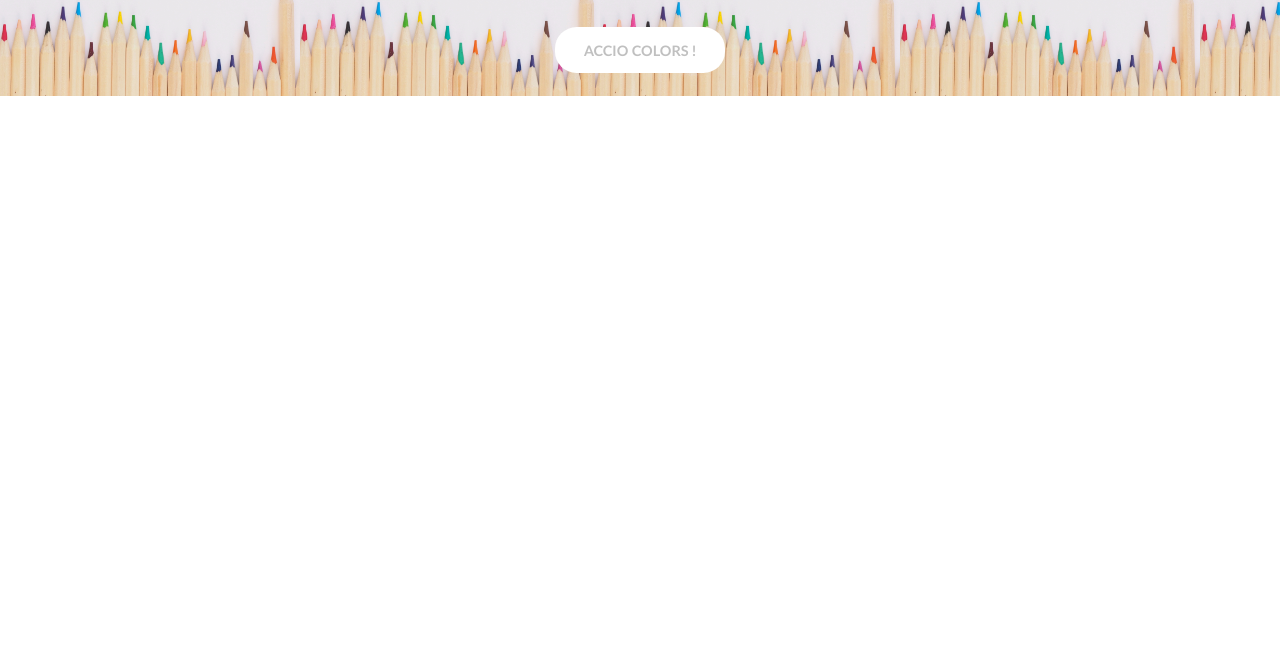
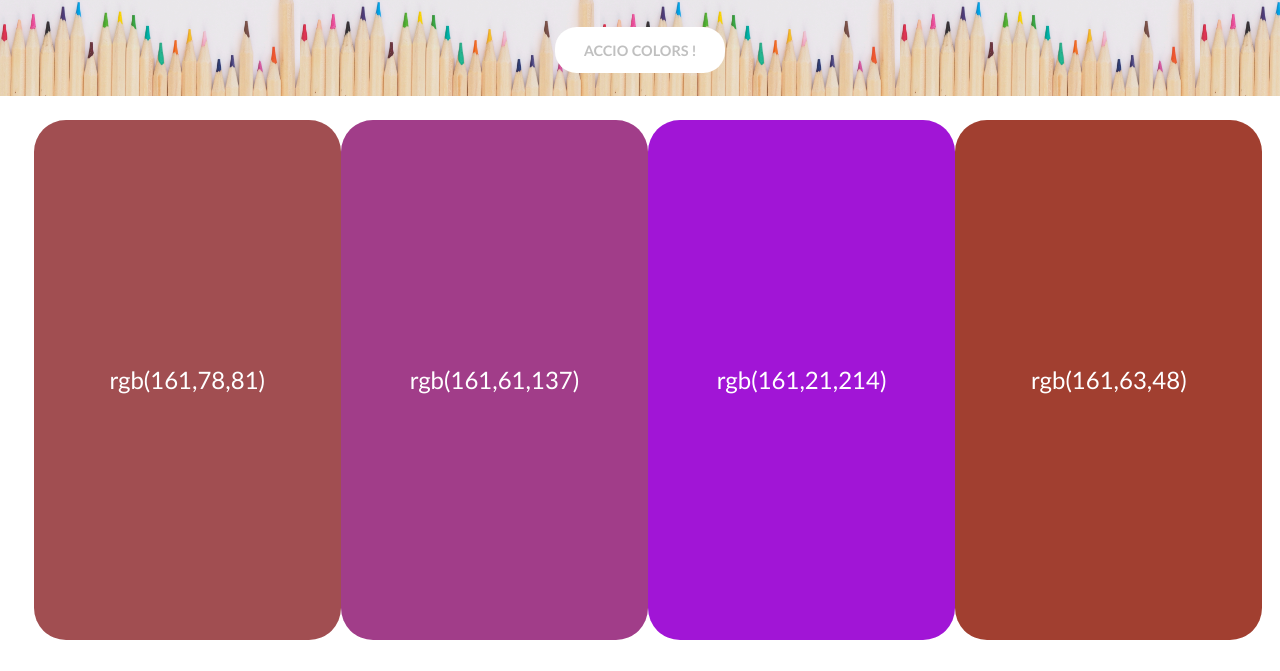
Before and after one commit to tusia313/js-color-generator, a plain HTML site: page index.html in a window 1280 px wide. Shown: the part 129-800 px from the top of the page. Drawn offline with Linux system fonts and the light colour scheme.

Commit message:
Add screens

```diff
--- a/css/style.css
+++ b/css/style.css
@@ -64,14 +64,16 @@ header #spawn-button:active {
 }
 
 section.colors-container {
+    height: 65vh;
+    width: 100%;
     display: flex;
-    height: 65vh;
+    justify-content: center;
     align-items: center;
-    margin-top: 1.5rem;
+    margin: 1.5rem 0.5rem 0 0.5rem;
 }
 
 section.colors-container div {
-    width: 25%;
+    width: 24%;
     height: 100%;
     background-color: yellowgreen;
     border-radius: 2rem;
--- a/js/app.js
+++ b/js/app.js
@@ -9,6 +9,8 @@ function getRandomNumber() {
 let colorBlocks = ['', '', '', '']
 
 function makeColors() {
+    // dzięki temu nie dzielą się nam te kolory w nieskończoność !
+    colorsContainer.innerHTML = ''
     const commonColor = getRandomNumber()
     console.log('commonColor ' + commonColor)
 
@@ -22,9 +24,10 @@ function makeColors() {
         const divElement = document.createElement('div')
         // in order to see what i am doing : textContent
         divElement.textContent = colorBlock
+        divElement.style.backgroundColor = colorBlock
         colorsContainer.append(divElement)
     })
 }
-
+makeColors()
 spawnButton.addEventListener('click', makeColors)
 document.addEventListener('keydown', makeColors)
```
Also changed, not shown: 6 other files.
